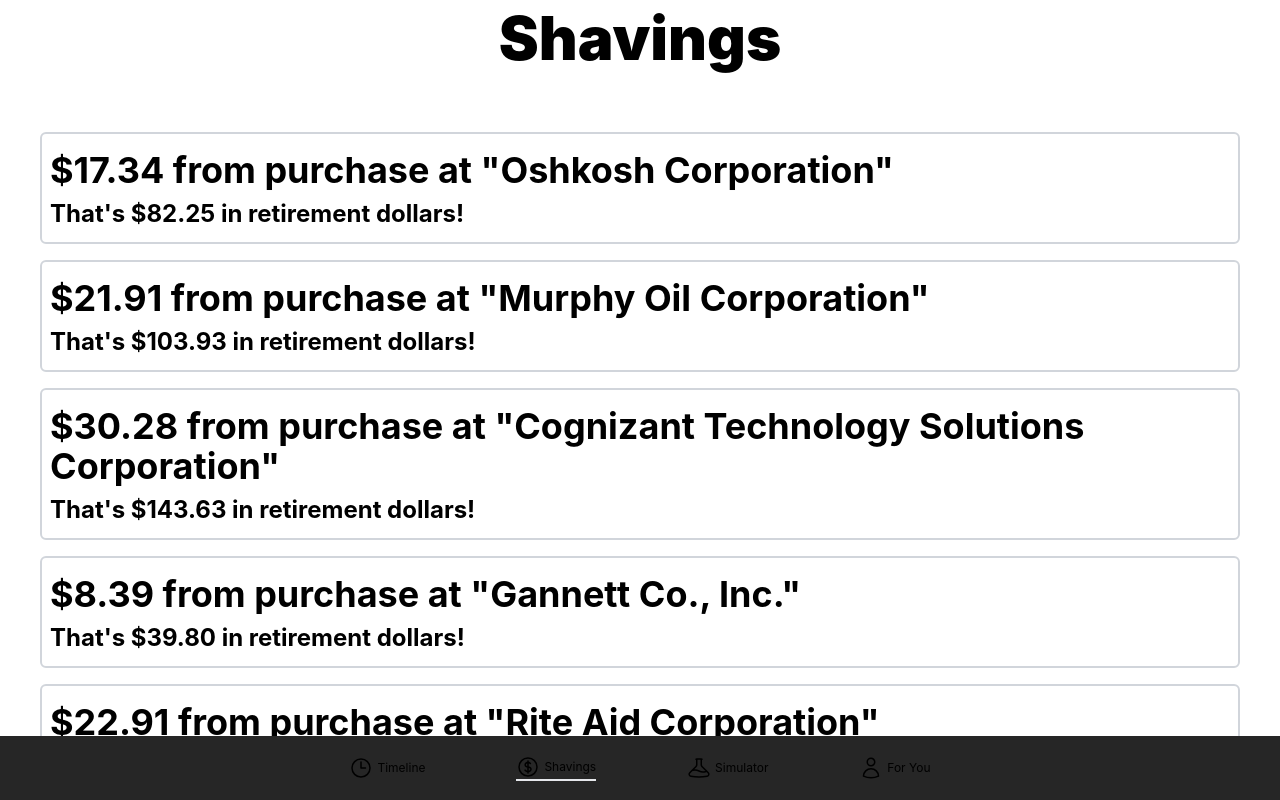
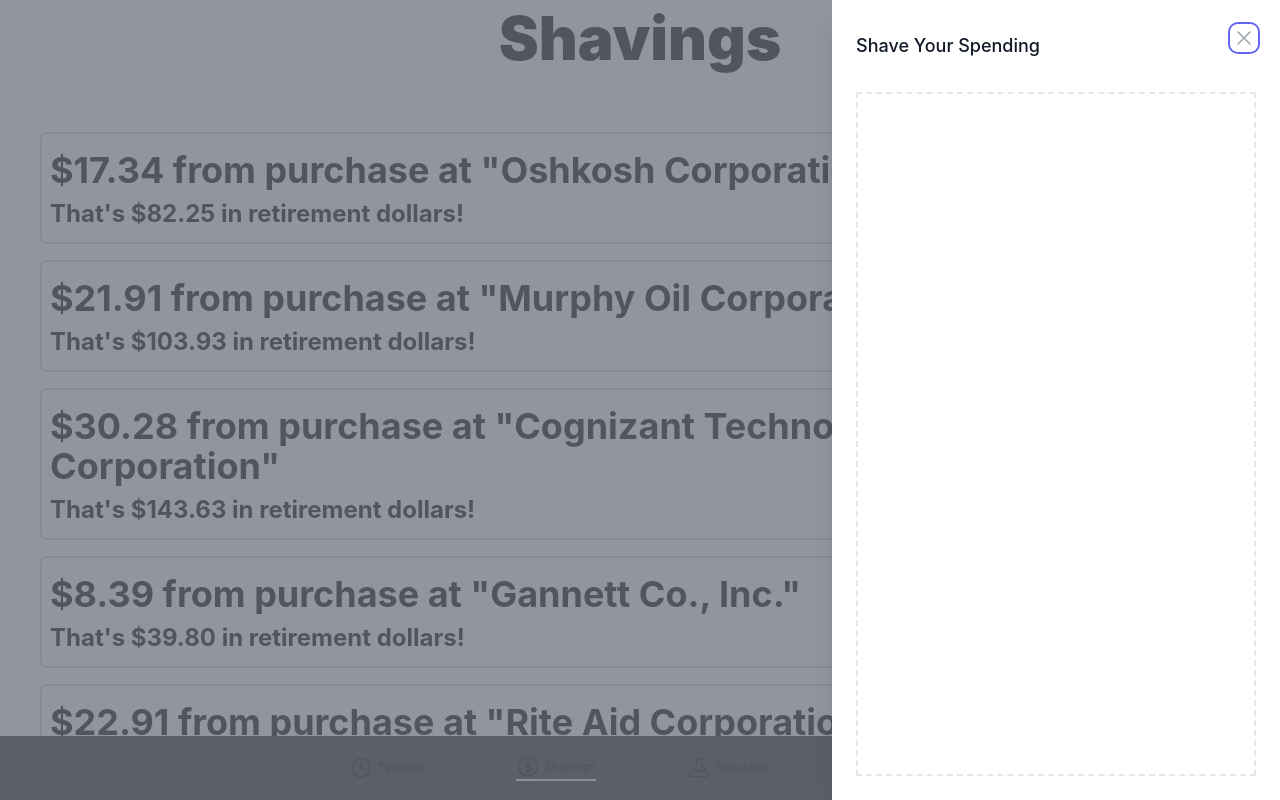
Before and after one commit to jacksonwelsh/hackdfw22, a Next.js app: page /shavings in a window 1280 px wide. Shown: the top 800 px of the page. Built offline with nearby package versions, Linux system fonts and the light colour scheme.

Commit message:
modal shave settings start

```diff
--- /dev/null
+++ b/components/shaveSettings.tsx
@@ -0,0 +1,83 @@
+/* This example requires Tailwind CSS v2.0+ */
+import { Fragment, useState } from "react";
+import { Dialog, Transition } from "@headlessui/react";
+import { XMarkIcon } from "@heroicons/react/24/outline";
+
+interface ModalProps {
+  title: string;
+  children: React.ReactNode;
+  type?: "confirmation";
+  onConfirm?: () => void;
+  open: boolean;
+  setOpen: (b: boolean) => void;
+}
+
+export default function Example() {
+  const [open, setOpen] = useState(true);
+
+  return (
+    <Transition.Root show={open} as={Fragment}>
+      <Dialog as="div" className="relative z-10" onClose={setOpen}>
+        <Transition.Child
+          as={Fragment}
+          enter="ease-in-out duration-500"
+          enterFrom="opacity-0"
+          enterTo="opacity-100"
+          leave="ease-in-out duration-500"
+          leaveFrom="opacity-100"
+          leaveTo="opacity-0"
+        >
+          <div className="fixed inset-0 bg-gray-500 bg-opacity-75 transition-opacity" />
+        </Transition.Child>
+
+        <div className="fixed inset-0 overflow-hidden">
+          <div className="absolute inset-0 overflow-hidden">
+            <div className="pointer-events-none fixed inset-y-0 right-0 flex max-w-full pl-10">
+              <Transition.Child
+                as={Fragment}
+                enter="transform transition ease-in-out duration-500 sm:duration-700"
+                enterFrom="translate-x-full"
+                enterTo="translate-x-0"
+                leave="transform transition ease-in-out duration-500 sm:duration-700"
+                leaveFrom="translate-x-0"
+                leaveTo="translate-x-full"
+              >
+                <Dialog.Panel className="pointer-events-auto w-screen max-w-md">
+                  <div className="flex h-full flex-col overflow-y-scroll bg-white py-6 shadow-xl">
+                    <div className="px-4 sm:px-6">
+                      <div className="flex items-start justify-between">
+                        <Dialog.Title className="text-lg font-medium text-gray-900">
+                          Shave Your Spending
+                        </Dialog.Title>
+                        <div className="ml-3 flex h-7 items-center">
+                          <button
+                            type="button"
+                            className="rounded-md bg-white text-gray-400 hover:text-gray-500 focus:outline-none focus:ring-2 focus:ring-indigo-500 focus:ring-offset-2"
+                            onClick={() => setOpen(false)}
+                          >
+                            <span className="sr-only">Close panel</span>
+                            <XMarkIcon className="h-6 w-6" aria-hidden="true" />
+                          </button>
+                        </div>
+                      </div>
+                    </div>
+                    <div className="relative mt-6 flex-1 px-4 sm:px-6">
+                      {/* Replace with your content */}
+                      <div className="absolute inset-0 px-4 sm:px-6">
+                        <div
+                          className="h-full border-2 border-dashed border-gray-200"
+                          aria-hidden="true"
+                        />
+                      </div>
+                      {/* /End replace */}
+                    </div>
+                  </div>
+                </Dialog.Panel>
+              </Transition.Child>
+            </div>
+          </div>
+        </div>
+      </Dialog>
+    </Transition.Root>
+  );
+}
--- a/pages/shavings.tsx
+++ b/pages/shavings.tsx
@@ -1,6 +1,7 @@
 import type { NextPage } from "next";
 import { v4 as uuidv4 } from "uuid";
 import Card from "../components/Card";
+import Example from "../components/shaveSettings";
 import companies from "../assets/companies.json";
 
 interface ShavingsProps {
@@ -24,6 +25,7 @@ const Shavings: NextPage<ShavingsProps> = ({ cards }) => {
             <h3>{subtitle}</h3>
           </Card>
         ))}
+        <Example />
       </div>
     </main>
   );
@@ -88,8 +90,6 @@ export async function getServerSideProps() {
     });
   }
 
-  console.log(cards);
-
   return {
     props: {
       cards,
```
